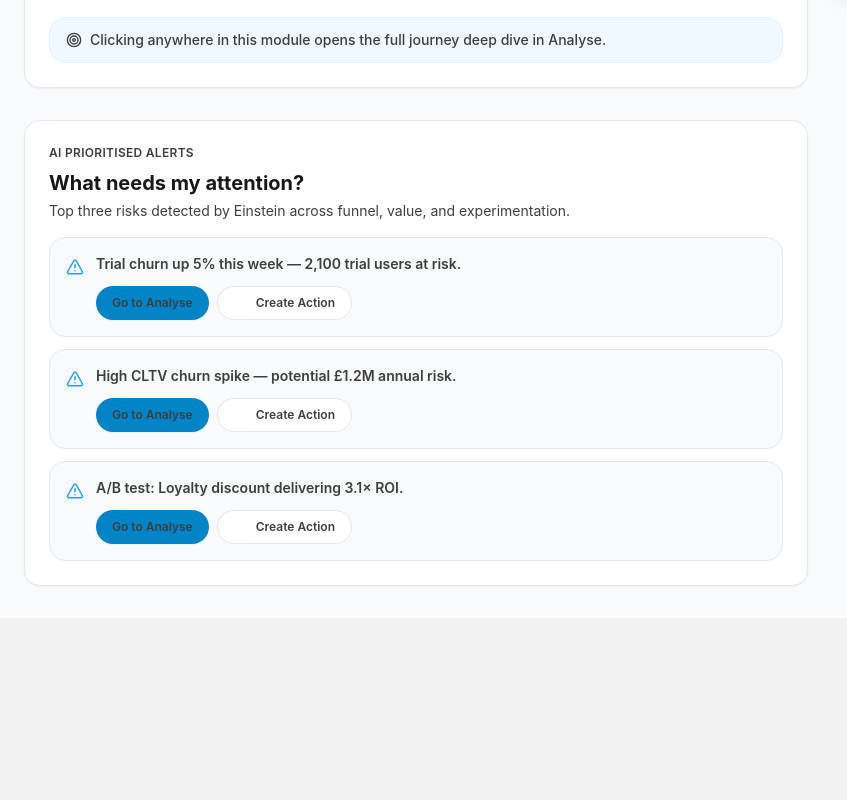
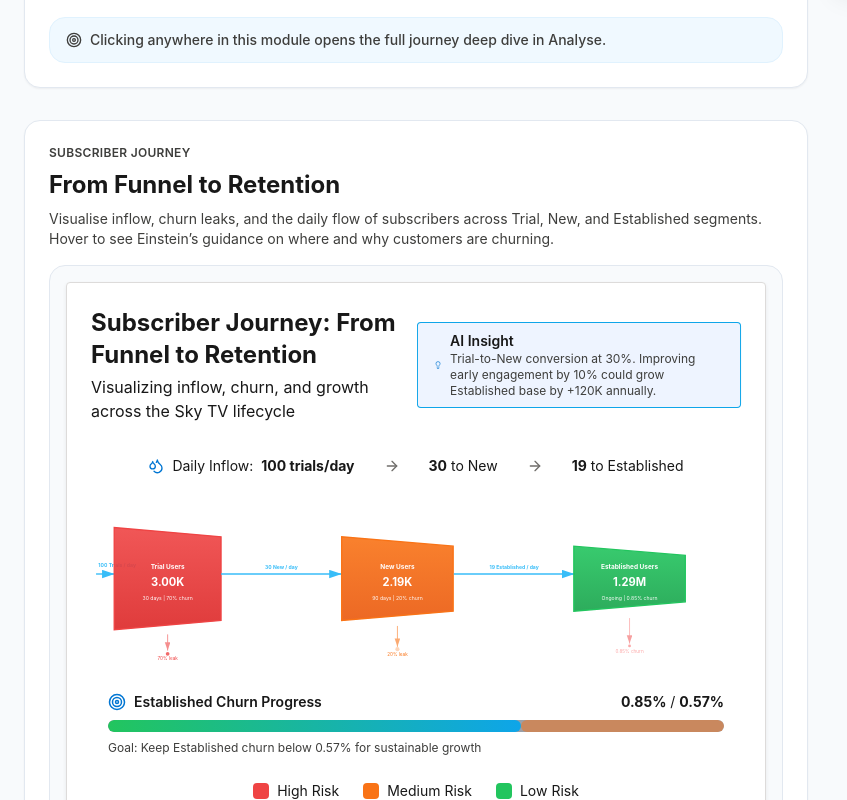
Before and after one commit to arunabh88/ChurnDashboard_Markus_New, a Next.js app: page /home in a window 1280 px wide. Shown: the part 820-1620 px from the top of the page, without its empty margins (0-847 px from the left). Before the commit the page ends 1438 px from the top, so only its background shows below. Built offline with nearby package versions, Linux system fonts and the light colour scheme.

Commit message:
Add full journey section to home page

```diff
--- a/app/(dashboard)/home/page.tsx
+++ b/app/(dashboard)/home/page.tsx
@@ -1,6 +1,7 @@
 import KpiStrip from '@/components/home/KpiStrip';
+import AttentionAlerts from '@/components/home/AttentionAlerts';
 import JourneySummary from '@/components/home/JourneySummary';
-import AttentionAlerts from '@/components/home/AttentionAlerts';
+import FullJourney from '@/components/home/FullJourney';
 
 export default function HomePage() {
   return (
@@ -21,6 +22,7 @@ export default function HomePage() {
 
       <KpiStrip />
       <JourneySummary />
+      <FullJourney />
       <AttentionAlerts />
     </div>
   );
--- /dev/null
+++ b/components/home/FullJourney.tsx
@@ -0,0 +1,25 @@
+import JourneyMap from '@/components/JourneyMap';
+
+export default function FullJourney() {
+  return (
+    <section className="space-y-4 rounded-2xl border border-slate-200 bg-white p-6 shadow-sm">
+      <div className="flex flex-col gap-2">
+        <p className="text-xs font-semibold uppercase tracking-wide text-slate-500">
+          Subscriber Journey
+        </p>
+        <h2 className="text-2xl font-bold text-slate-900">
+          From Funnel to Retention
+        </h2>
+        <p className="max-w-3xl text-sm text-slate-600">
+          Visualise inflow, churn leaks, and the daily flow of subscribers
+          across Trial, New, and Established segments. Hover to see Einstein’s
+          guidance on where and why customers are churning.
+        </p>
+      </div>
+
+      <div className="rounded-2xl border border-slate-200 bg-slate-50 p-4">
+        <JourneyMap />
+      </div>
+    </section>
+  );
+}
```
